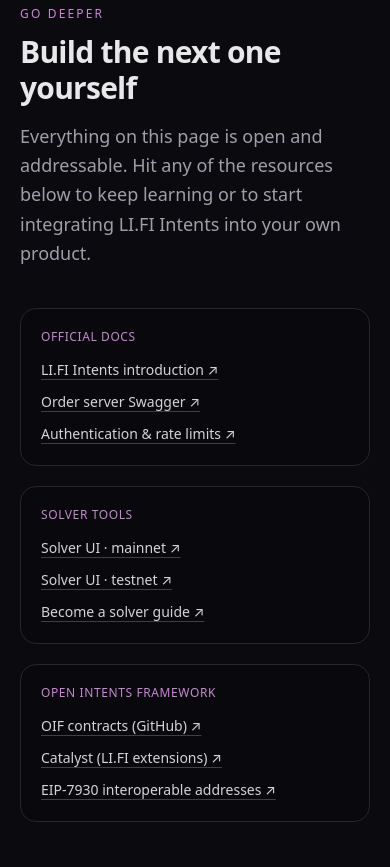
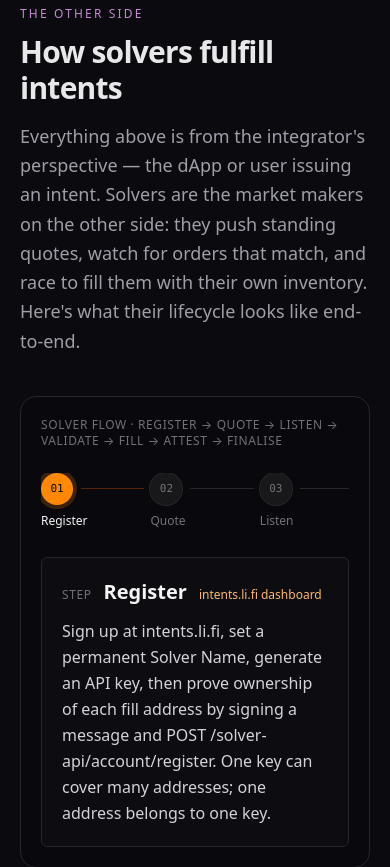
Before and after one commit to VincenImanuell/LIFI_INTENT, a React (Vite) app: page / in a window 390 px wide. Shown: the part 10480-11347 px from the top of the page. Built offline with nearby package versions, Linux system fonts and the light colour scheme.

Commit message:
Add solver-side preview section with 7-step lifecycle stepper

```diff
--- a/src/App.jsx
+++ b/src/App.jsx
@@ -6,6 +6,7 @@
 import LifecycleStepper from './components/LifecycleStepper'
 import OrderAnatomy from './components/OrderAnatomy'
 import OrderTypes from './components/OrderTypes'
+import SolverPreview from './components/SolverPreview'
 import Resources from './components/Resources'
 import Footer from './components/Footer'
 
@@ -21,6 +22,7 @@
         <LifecycleStepper />
         <OrderAnatomy />
         <OrderTypes />
+        <SolverPreview />
         <Resources />
       </main>
       <Footer />
--- a/src/components/Header.jsx
+++ b/src/components/Header.jsx
@@ -13,6 +13,7 @@
           <a href="#quote" className="hover:text-zinc-100 transition">Quote</a>
           <a href="#lifecycle" className="hover:text-zinc-100 transition">Lifecycle</a>
           <a href="#anatomy" className="hover:text-zinc-100 transition">Anatomy</a>
+          <a href="#solver" className="hover:text-zinc-100 transition">Solver</a>
           <a
             href="https://docs.li.fi/lifi-intents/introduction"
             target="_blank"
--- /dev/null
+++ b/src/components/SolverPreview.jsx
@@ -0,0 +1,131 @@
+import { useState } from 'react'
+import Section from './Section'
+
+const FLOW = [
+  {
+    key: 'Register',
+    short: '01',
+    actor: 'intents.li.fi dashboard',
+    detail:
+      'Sign up at intents.li.fi, set a permanent Solver Name, generate an API key, then prove ownership of each fill address by signing a message and POST /solver-api/account/register. One key can cover many addresses; one address belongs to one key.',
+  },
+  {
+    key: 'Quote',
+    short: '02',
+    actor: 'POST /quotes/submit',
+    detail:
+      'Push standing quotes — up to 200K per call. Each quote is a (fromChain, toChain, fromAsset, toAsset) tuple with tiered ranges. The order server overwrites old quotes when you push new ones, so just keep them fresh as inventory shifts.',
+  },
+  {
+    key: 'Listen',
+    short: '03',
+    actor: 'WebSocket or on-chain',
+    detail:
+      'Subscribe to wss://order.li.fi to receive user:vm-order-submit events in real time, or watch the Open event on InputSettlerEscrow / InputSettlerCompact directly. The WebSocket path is lower-friction; the on-chain path has the lowest latency.',
+  },
+  {
+    key: 'Validate',
+    short: '04',
+    actor: 'Your bot',
+    detail:
+      'Run the validation checklist before touching the destination chain. The Order Server pre-filters, but on-chain anyone can emit Open with bad data — so you must verify deadlines, oracle pairing, settler whitelist, token blacklist status, context decode, and more.',
+  },
+  {
+    key: 'Fill',
+    short: '05',
+    actor: 'OutputSettler on destination',
+    detail:
+      'Call fillOrderOutputs(fillDeadline, orderId, outputs, proposedSolver) on the destination chain. The OutputSettler transfers your tokens to the recipient and records your solver id. If you lose the race (someone else fills first), the tx reverts cheaply.',
+  },
+  {
+    key: 'Attest',
+    short: '06',
+    actor: 'Oracle layer',
+    detail:
+      'A validation layer carries proof of your fill back to the origin chain. Self-serve (Polymer / Wormhole) requires you to submit the proof. Automatic (Hyperlane / CCIP / Axelar / LayerZero) relays for you. Same-chain orders skip this entirely.',
+  },
+  {
+    key: 'Finalise',
+    short: '07',
+    actor: 'InputSettler on origin',
+    detail:
+      'Once the oracle has attested, call finalise(order, solveParams, destination, call). The InputSettler verifies the attestation and releases the user\'s locked input tokens to you. Order state moves to Settled. You\'ve been paid.',
+  },
+]
+
+export default function SolverPreview() {
+  const [active, setActive] = useState(0)
+  const current = FLOW[active]
+
+  return (
+    <Section
+      id="solver"
+      eyebrow="The other side"
+      title="How solvers fulfill intents"
+      lede="Everything above is from the integrator's perspective — the dApp or user issuing an intent. Solvers are the market makers on the other side: they push standing quotes, watch for orders that match, and race to fill them with their own inventory. Here's what their lifecycle looks like end-to-end."
+    >
+      <div className="rounded-2xl border border-zinc-800 bg-zinc-950/40 p-5 sm:p-7">
+        <div className="text-xs uppercase tracking-wider text-zinc-500 mb-6">
+          Solver flow · register → quote → listen → validate → fill → attest → finalise
+        </div>
+
+        <div className="relative overflow-x-auto">
+          <div className="grid grid-cols-7 gap-1.5 min-w-[760px]">
+            {FLOW.map((s, i) => {
+              const isActive = i === active
+              const isPast = i < active
+              return (
+                <button
+                  key={s.key}
+                  onClick={() => setActive(i)}
+                  className="group text-left"
+                >
+                  <div className="flex items-center gap-2">
+                    <div
+                      className={`flex-shrink-0 w-8 h-8 rounded-full grid place-items-center text-[11px] font-mono transition ${
+                        isActive
+                          ? 'bg-orange-400 text-zinc-950 ring-4 ring-orange-400/20'
+                          : isPast
+                            ? 'bg-orange-500/15 text-orange-300 ring-1 ring-orange-500/30'
+                            : 'bg-zinc-900 text-zinc-500 ring-1 ring-zinc-800 group-hover:ring-zinc-600'
+                      }`}
+                    >
+                      {s.short}
+                    </div>
+                    {i !== FLOW.length - 1 && (
+                      <div
+                        className={`flex-1 h-px transition ${
+                          isPast || isActive ? 'bg-orange-500/30' : 'bg-zinc-800'
+                        }`}
+                      />
+                    )}
+                  </div>
+                  <div
+                    className={`mt-2 text-xs font-medium transition ${
+                      isActive
+                        ? 'text-zinc-100'
+                        : isPast
+                          ? 'text-zinc-400'
+                          : 'text-zinc-500 group-hover:text-zinc-300'
+                    }`}
+                  >
+                    {s.key}
+                  </div>
+                </button>
+              )
+            })}
+          </div>
+        </div>
+
+        <div className="mt-7 rounded-md border border-zinc-800 bg-zinc-900/30 p-5 sm:p-6">
+          <div className="flex items-baseline gap-3 flex-wrap">
+            <span className="text-xs uppercase tracking-wider text-zinc-500">Step</span>
+            <span className="text-xl font-semibold text-zinc-100">{current.key}</span>
+            <span className="text-xs text-orange-300">{current.actor}</span>
+          </div>
+          <p className="mt-3 text-zinc-300 leading-relaxed">{current.detail}</p>
+        </div>
+      </div>
+    </Section>
+  )
+}
```
